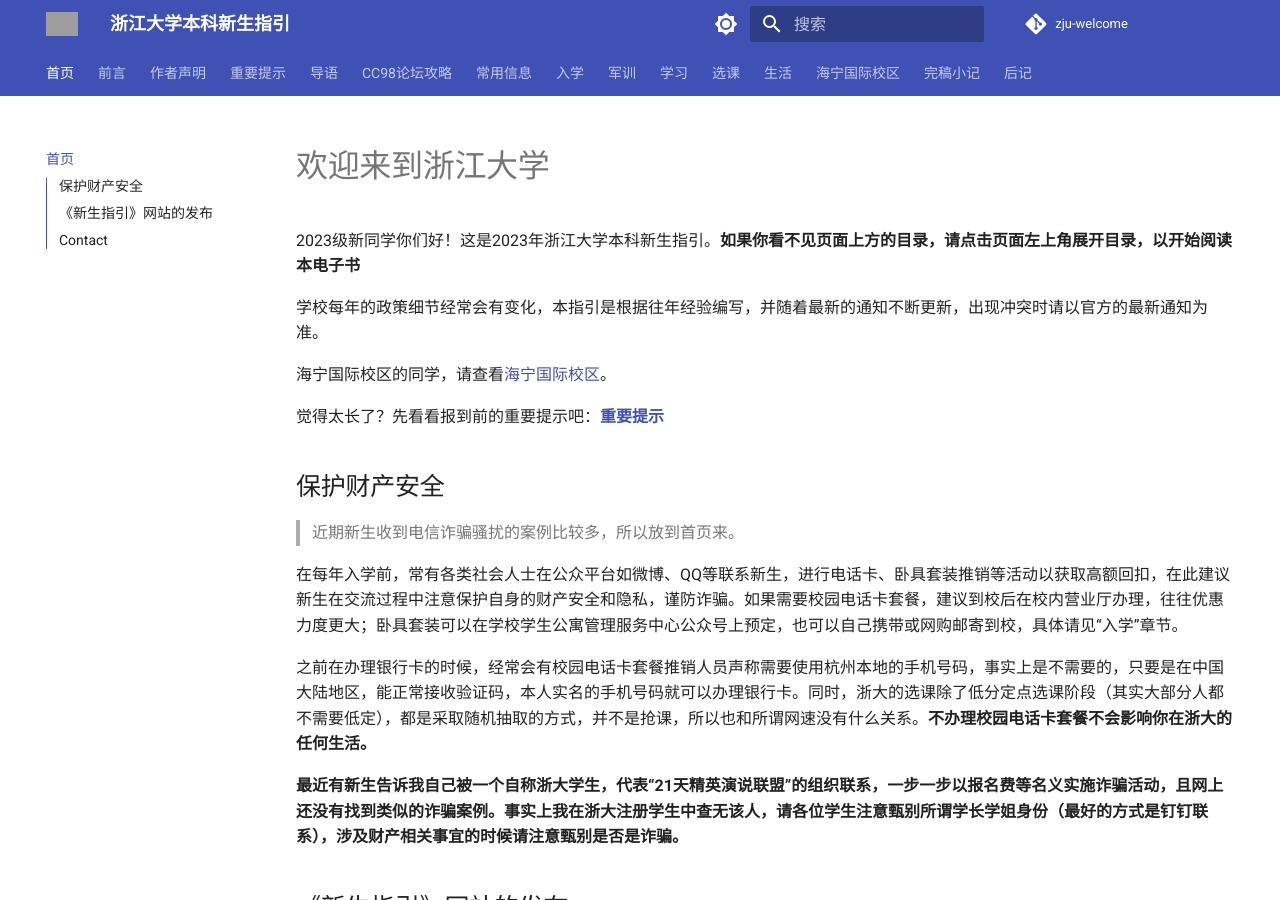
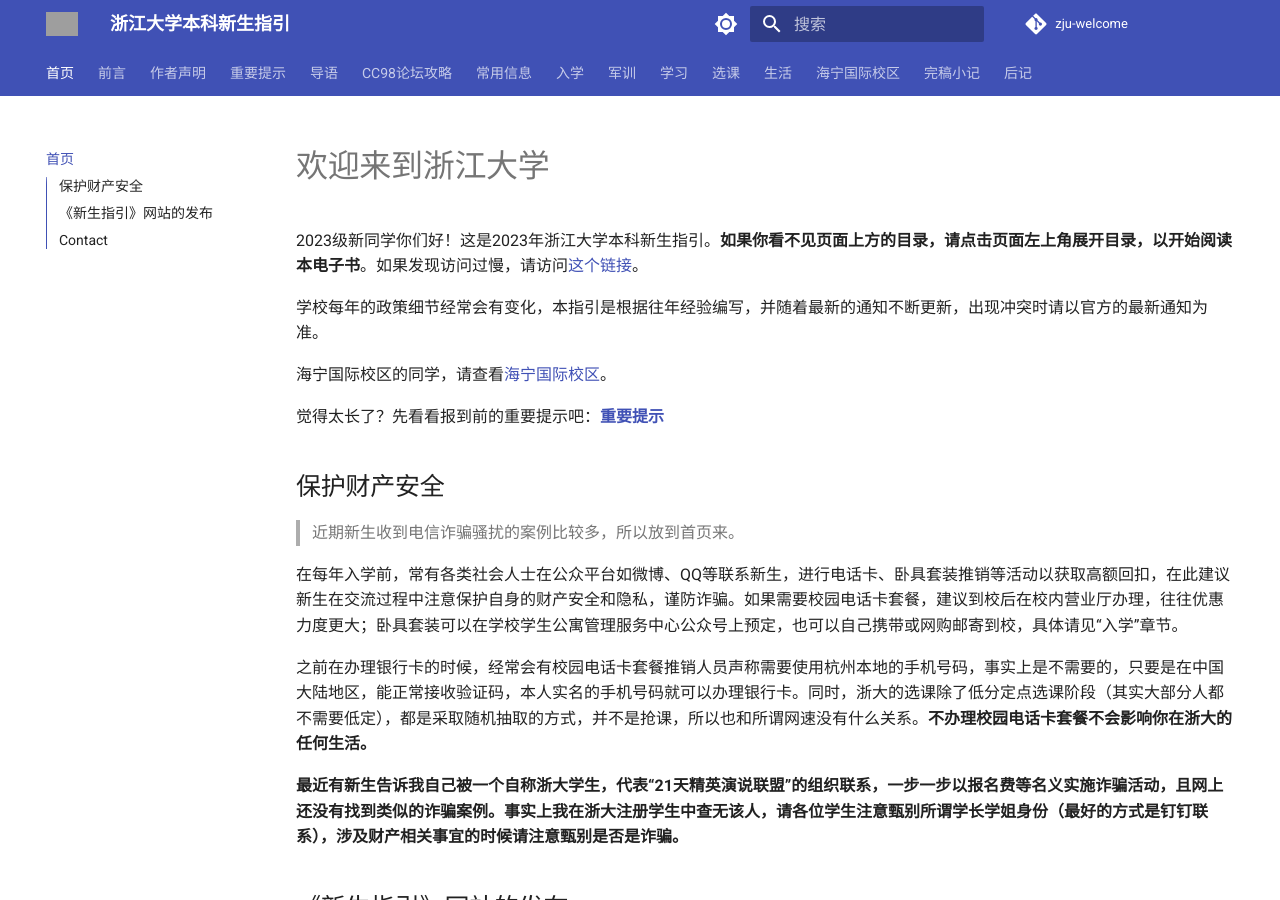
Before and after one commit to mini-full/zju-welcome, an MkDocs documentation site: the page built from docs/index.md, in a window 1280 px wide and 900 px high. Built offline with MkDocs 1.6.1 and Material for MkDocs 9.7.7, drawn with Linux system fonts in a browser that asks for light colours; comment, search, counter and statistics services are not loaded; grey boxes are pictures that could not be loaded.

Commit message:
add direction to zjuers.com

```diff
--- a/docs/index.md
+++ b/docs/index.md
@@ -1,6 +1,6 @@
 # 欢迎来到浙江大学
 
-2023级新同学你们好！这是2023年浙江大学本科新生指引。**如果你看不见页面上方的目录，请点击页面左上角展开目录，以开始阅读本电子书**
+2023级新同学你们好！这是2023年浙江大学本科新生指引。**如果你看不见页面上方的目录，请点击页面左上角展开目录，以开始阅读本电子书**。如果发现访问过慢，请访问[这个链接](https://zjuers.com/welcome/)。
 
 学校每年的政策细节经常会有变化，本指引是根据往年经验编写，并随着最新的通知不断更新，出现冲突时请以官方的最新通知为准。
 
```
